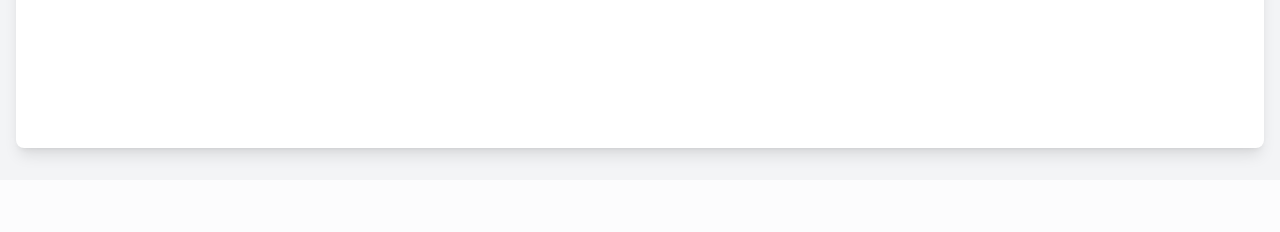
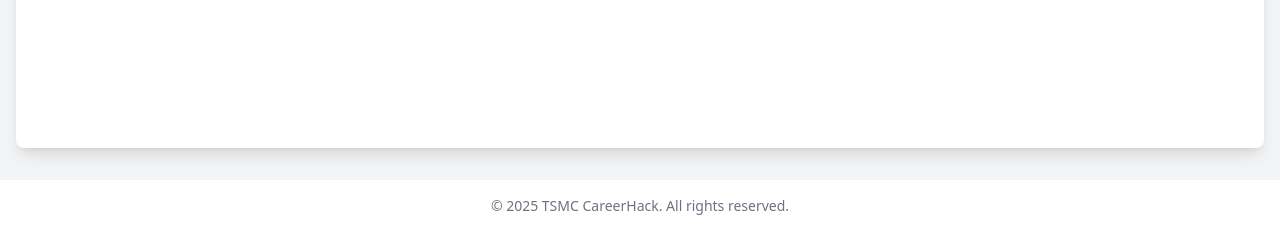
Before and after one commit to lon5948/Market-Analysis-Assistant, a Flask app: page /visualization in a window 1280 px wide. Shown: the part 914-1146 px from the top of the page. Before the commit the page ends 1077 px from the top, so only its background shows below. Run offline with Flask 3, Linux system fonts and the light colour scheme; a user stored in the database is signed in; some libraries are stand-ins or nearby versions.

Commit message:
Add footer

```diff
--- a/app/templates/visualization.html
+++ b/app/templates/visualization.html
@@ -297,4 +297,12 @@
         // document.addEventListener('DOMContentLoaded', () => createChart('line', currentRange[0], currentRange[1]));
     </script>
 </body>
+<!-- Footer -->
+<footer class="bg-white mt-auto py-4">
+    <div class="max-w-7xl mx-auto px-4 sm:px-6 lg:px-8">
+        <p class="text-center text-gray-500 text-sm">
+            © 2025 TSMC CareerHack. All rights reserved.
+        </p>
+    </div>
+</footer>
 </html>
```
